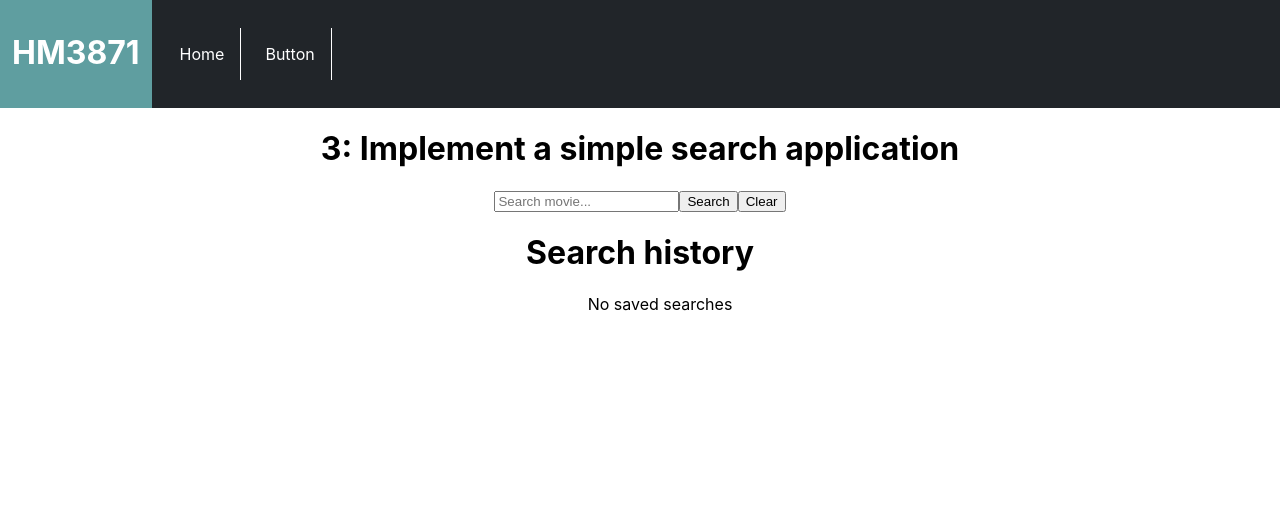
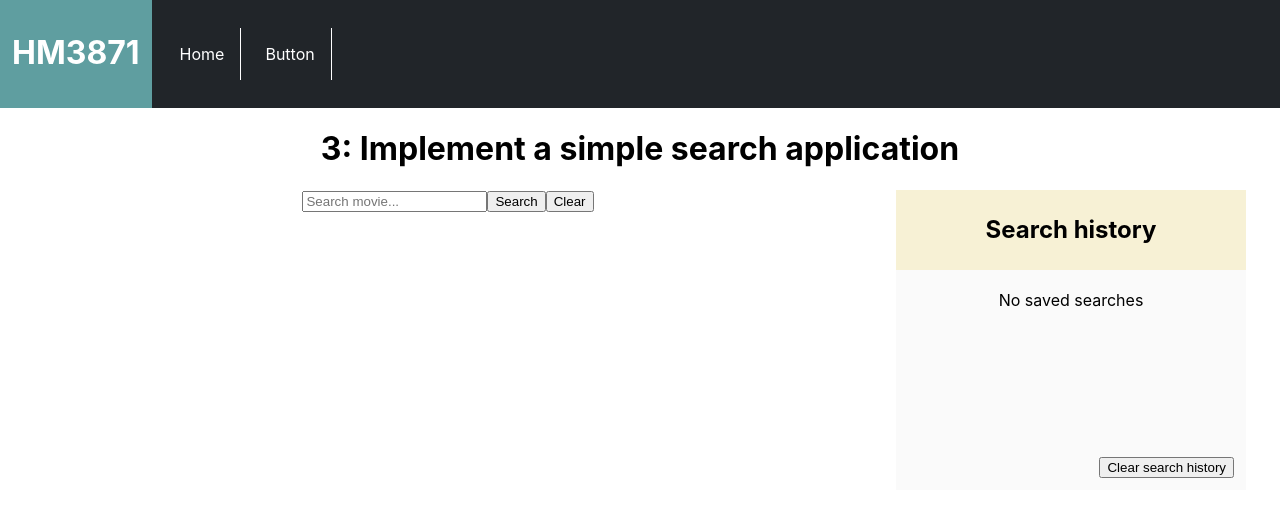
Before and after one commit to hmfe/3871, a React (Create React App) app: page /#/ in a window 1280 px wide. Shown: the top 516 px of the page. Built offline with nearby package versions, Linux system fonts and the light colour scheme.

Commit message:
Added function and button to clear search history and styling to search history

```diff
--- /dev/null
+++ b/src/Views/Home/hooks.js
@@ -0,0 +1,15 @@
+import { useEffect, useState } from "react";
+
+export function useDebounce(value, delay) {
+  const [debouncedValue, setDebouncedValue] = useState(value);
+  useEffect(() => {
+    const handler = setTimeout(() => {
+      setDebouncedValue(value);
+    }, delay);
+    return () => {
+      clearTimeout(handler);
+    };
+  }, [value, delay]);
+
+  return debouncedValue;
+}
--- a/src/Views/Home/index.js
+++ b/src/Views/Home/index.js
@@ -1,6 +1,8 @@
-import React, { useEffect, useReducer, useState } from "react";
+import React, { useEffect, useReducer } from "react";
 import { searchMovie } from "./actions";
 import { initialState, reducer } from "./reducer";
+import { useDebounce } from "./hooks";
+import "./styles.scss";
 
 const HomePage = () => {
   const [state, dispatch] = useReducer(reducer, initialState);
@@ -16,9 +18,10 @@ const HomePage = () => {
   }, [debouncedSearchQuery, searchQuery]);
 
   return (
-    <div>
+    <div className={"home-container"}>
       <h1>3: Implement a simple search application</h1>
-      <div>
+      <div className={"content-wrapper"}>
+        <div className={"search-container"}>
           <div>
             <form>
               <input
@@ -86,17 +89,21 @@ const HomePage = () => {
             </ul>
           </div>
         </div>
-      <div>
-        <h1>Search history</h1>
+        <div className={"search-history"}>
+          <div className={"content"}>
+            <h2>Search history</h2>
             <div>
               <ul>
-            {searchHistory.length === 0 && <div>No saved searches</div>}
+                {searchHistory.length === 0 && (
+                  <div className={"empty"}>No saved searches</div>
+                )}
                 {searchHistory.map((savedSearch, i) => {
                   return (
                     <li key={i}>
-                  <div>
                       <span>{savedSearch.searchTerm}</span>
-                    <span>{savedSearch.timestamp.toLocaleString("sv-SE")}</span>
+                      <span>
+                        {savedSearch.timestamp.toLocaleString("sv-SE")}
+                      </span>
                       <button
                         type="button"
                         onClick={() =>
@@ -110,29 +117,27 @@ const HomePage = () => {
                       >
                         Remove
                       </button>
-                  </div>
                     </li>
                   );
                 })}
               </ul>
             </div>
           </div>
+          <div className={"clear-history"}>
+            <button
+              onClick={() =>
+                dispatch({
+                  type: "clearSearchHistory"
+                })
+              }
+            >
+              Clear search history
+            </button>
+          </div>
+        </div>
+      </div>
     </div>
   );
 };
 
-function useDebounce(value, delay) {
-  const [debouncedValue, setDebouncedValue] = useState(value);
-  useEffect(() => {
-    const handler = setTimeout(() => {
-      setDebouncedValue(value);
-    }, delay);
-    return () => {
-      clearTimeout(handler);
-    };
-  }, [value, delay]);
-
-  return debouncedValue;
-}
-
 export default HomePage;
--- a/src/Views/Home/reducer.js
+++ b/src/Views/Home/reducer.js
@@ -55,6 +55,12 @@ export function reducer(state, action) {
         searchQuery: ""
       };
     }
+    case "clearSearchHistory": {
+      return {
+        ...state,
+        searchHistory: []
+      };
+    }
     case "error":
       return {
         ...state,
--- /dev/null
+++ b/src/Views/Home/styles.scss
@@ -0,0 +1,63 @@
+@import "src/assets/styles/_variables.scss";
+
+.home-container {
+  .content-wrapper {
+    display: flex;
+    flex-wrap: wrap;
+
+    @media screen and (max-width: $md) {
+      justify-content: center;
+    }
+
+    .search-container {
+      width: 70%;
+    }
+  }
+  .search-history {
+    display: flex;
+    flex-direction: column;
+    justify-content: space-between;
+    background-color: #fafafa;
+    min-width: 350px;
+    min-height: 300px;
+
+    .empty {
+      margin-top: 20px;
+    }
+
+    h2 {
+      background-color: #f7f1d5;
+      padding: 2vw;
+      margin: 0;
+    }
+
+    ul {
+      list-style: none;
+      padding: 0;
+      margin: 0;
+      li:nth-child(even) {
+        background: #eff0f1;
+      }
+      li {
+        display: flex;
+        justify-content: space-between;
+        padding: 1rem 0;
+        span {
+          margin: 0 1rem;
+        }
+        button {
+          margin-right: 1rem;
+        }
+      }
+    }
+    .clear-history {
+      width: 100%;
+      display: flex;
+      justify-content: flex-end;
+
+      button {
+        margin: 0.75rem;
+      }
+    }
+  }
+}
--- /dev/null
+++ b/src/assets/styles/_variables.scss
@@ -0,0 +1,5 @@
+/* Width breakpoints */
+$xs: 599px;
+$sm: 600px;
+$md: 768px;
+$lg: 1200px;
```
Lines whose indentation alone changed are shown as unchanged.
